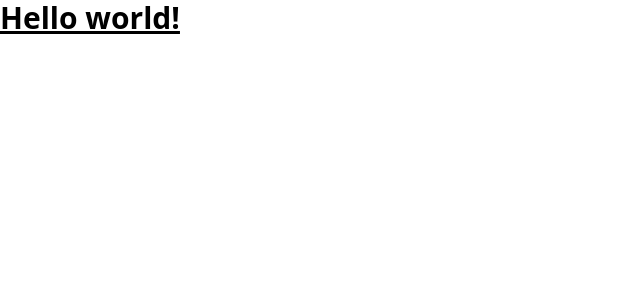
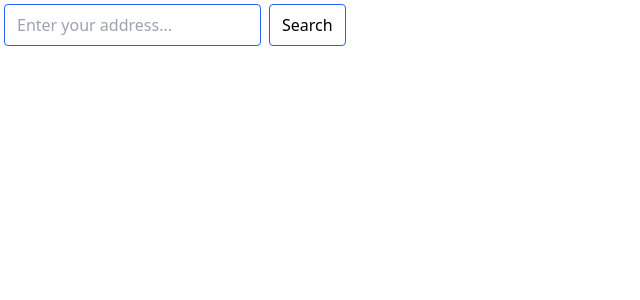
Before and after one commit to sergiorivas/the_weather, a Vue app in the folder frontend/: page / in a window 1280 px wide. Shown: the top 300 px of the page, without its empty margins (0-640 px from the left). Built offline with nearby package versions, Linux system fonts and the light colour scheme.

Commit message:
feat: adding front end logic

```diff
--- a/frontend/src/App.vue
+++ b/frontend/src/App.vue
@@ -1,3 +1,115 @@
+<script>
+export default {
+	data() {
+		return {
+			addressQuery: "",
+			status: "init",
+			weatherData: {},
+		};
+	},
+	computed: {
+		errorMessage() {
+			if (this.status != "error") return "";
+
+			if (this.weatherData.errors) {
+				return this.weatherData.errors[0].message;
+			}
+
+			return "Sorry, we are having some errors now!";
+		},
+
+		currentWeatherInfo() {
+			if (this.status != "ready") return;
+			return this.weatherData.data.forecast.forecasts[0];
+		},
+
+		additionalWeatherInfo() {
+			if (this.status != "ready") return;
+			return this.weatherData.data.forecast.forecasts.slice(1);
+		},
+
+		address() {
+			if (this.status != "ready") return;
+			return this.weatherData.data.forecast.address;
+		},
+	},
+	methods: {
+		async getWeather() {
+			const query = `
+      query{
+          forecast(addressQuery: "${this.addressQuery}"){
+              address {
+                  latitude
+                  longitude
+                  formalAddress
+                  zipcode
+                  informalAddress
+              }
+              forecasts {
+                  temperature
+                  temperatureUnit
+                  startTime
+                  endTime
+                  name
+                  relativeHumitidy
+                  windSpeed
+                  windDirection
+                  iconUrl
+                  summary
+                  forecastDescription
+              }
+              createdAt
+              fromCache
+          }
+      }`;
+
+			try {
+				this.status = "fetching";
+				const response = await fetch("http://localhost:3000/graphql", {
+					method: "POST",
+					headers: { "Content-Type": "application/json" },
+					body: JSON.stringify({
+						query: `${query}`,
+					}),
+				});
+				this.weatherData = await response.json();
+				if (this.weatherData.errors) {
+					this.status = "error";
+					return;
+				}
+			} catch (e) {
+				this.status = "error";
+				return;
+			}
+			this.status = "ready";
+		},
+	},
+};
+</script>
 <template>
-	<h1 class="text-3xl font-bold underline">Hello world!</h1>
+	<main>
+		<form @submit.prevent="getWeather()">
+			<input class="border border-blue-600 rounded py-2 px-3 m-1" type="text" v-model="addressQuery" placeholder="Enter your address..." required="true" />
+			<button class="border border-blue-600 rounded py-2 px-3 m-1">Search</button>
+			<div v-if="status == 'fetching'">Spinner...</div>
+		</form>
+		<div>
+			<div v-if="status == 'ready'">
+				<div>
+					ADDRESS
+					{{ address }}
+					CARD
+					{{ currentWeatherInfo }}
+				</div>
+				<div>
+					REST
+					{{ additionalWeatherInfo }}
+				</div>
+			</div>
+			<div v-if="status == 'error'">
+				ERROR
+				{{ errorMessage }}
+			</div>
+		</div>
+	</main>
 </template>
```
